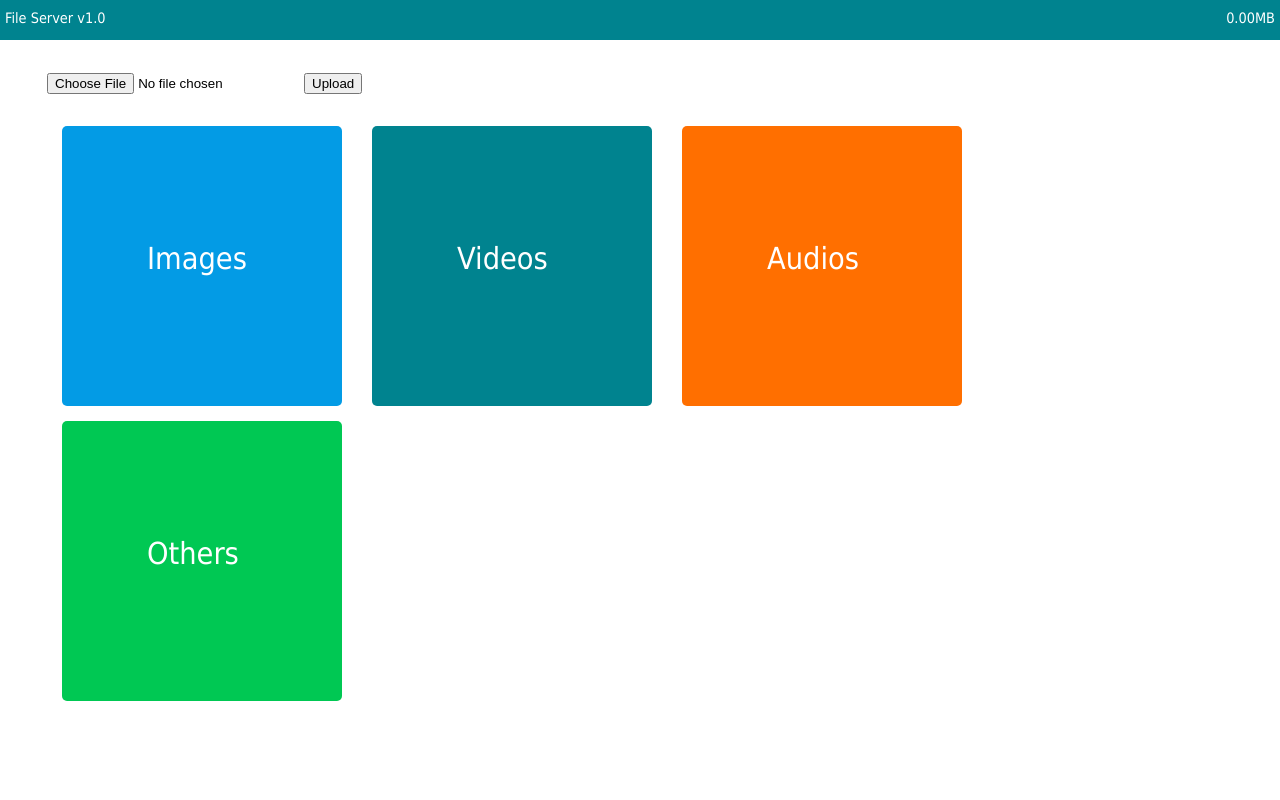
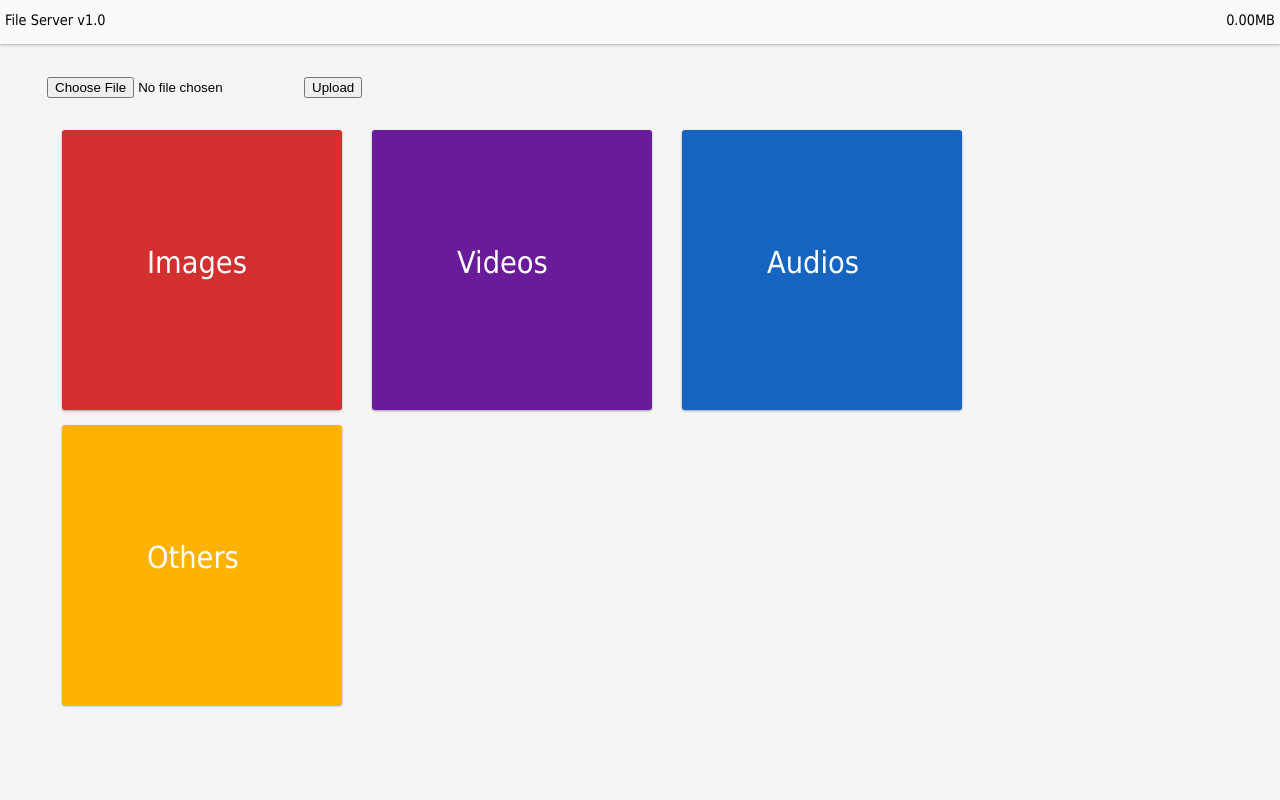
Before and after one commit to RonaldPM/FileServer, a PHP site: page / in a window 1280 px wide. Run offline with PHP 8.4, Linux system fonts and the light colour scheme.

Commit message:
UI Improvements

```diff
--- a/index.php
+++ b/index.php
@@ -36,16 +36,16 @@
 			</div>
 			<br />
 			<a href='type.php?typ=1'>
-				<div class='typeBox' style='background:#039BE5;'><div class='typeTxt'>Images</div></div>
+				<div class='typeBox card' style='background:#D32F2F;'><div class='typeTxt'>Images</div></div>
 			</a>
 			<a href='type.php?typ=2'>
-				<div class='typeBox' style='background:#00838F;'><div class='typeTxt'>Videos</div></div>
+				<div class='typeBox card' style='background:#6A1B9A;'><div class='typeTxt'>Videos</div></div>
 			</a>
 			<a href='type.php?typ=3'>
-				<div class='typeBox' style='background:#FF6F00;'><div class='typeTxt'>Audios</div></div>
+				<div class='typeBox card' style='background:#1565C0;'><div class='typeTxt'>Audios</div></div>
 			</a>
 			<a href='type.php?typ=4'>
-				<div class='typeBox' style='background:#00C853;'><div class='typeTxt'>Others</div></div>
+				<div class='typeBox card' style='background:#FFB300;'><div class='typeTxt'>Others</div></div>
 			</a>
 		</div>
 	</body>
--- a/src/css/main.css
+++ b/src/css/main.css
@@ -1,24 +1,30 @@
 body{
 	margin: 0px;
+	background: #F5F5F5;
 }
 a{
 	text-decoration: none;
 	color: #000;
 }
+.card{
+	box-shadow: 0 1px 3px rgba(0,0,0,0.12), 0 1px 2px rgba(0,0,0,0.24);
+	transition:all 0.3s cubic-bezier(0.25,0.8,0.25,1);
+}
+.card:hover{
+	box-shadow: 0 3px 7px rgba(0,0,0,0.25), 0 3px 3px rgba(0,0,0,0.22);
+}
 .aboutTxt{
-	color:#FFF;
 	font-family: Tahoma;
 	font-size: 0.9em;
-	margin-top: 10px;
+	margin-top: 12px;
 	margin-left: 5px;
 	position: absolute;
 	float: left;
 }
 .infoTxt{
-	color:#FFF;
 	font-family: Tahoma;
 	font-size: 0.9em;
-	margin-top: 10px;
+	margin-top: 12px;
 	margin-right: 5px;
 	float: right;
 }
@@ -37,8 +43,10 @@ a{
 }
 .topNav{
 	width:100%;
-	height:40px;
-	background: #00838F;
+	height:44px;
+	background: #FAFAFA;
+	color: #000;
+	box-shadow: 0 0 4px #8a8a8a;
 }
 .mainBody{
 	width:95%;
@@ -50,7 +58,7 @@ a{
 	background: blue;
 	margin-left: 30px;
 	margin-top: 15px;
-	border-radius: 5px;
+	border-radius: 3px;
 	float:left;
 	cursor: pointer;
 }
--- a/type.php
+++ b/type.php
@@ -46,7 +46,7 @@
 		<body>
 			<div class='topNav'>
 				<div class='aboutTxt'>
-					<a href='index.php' style='color:#FFF;'>Home</a>
+					<a href='index.php' >Home</a>
 				</div>
 				<div class='infoTxt right'>
 					$dirSize MB
```
